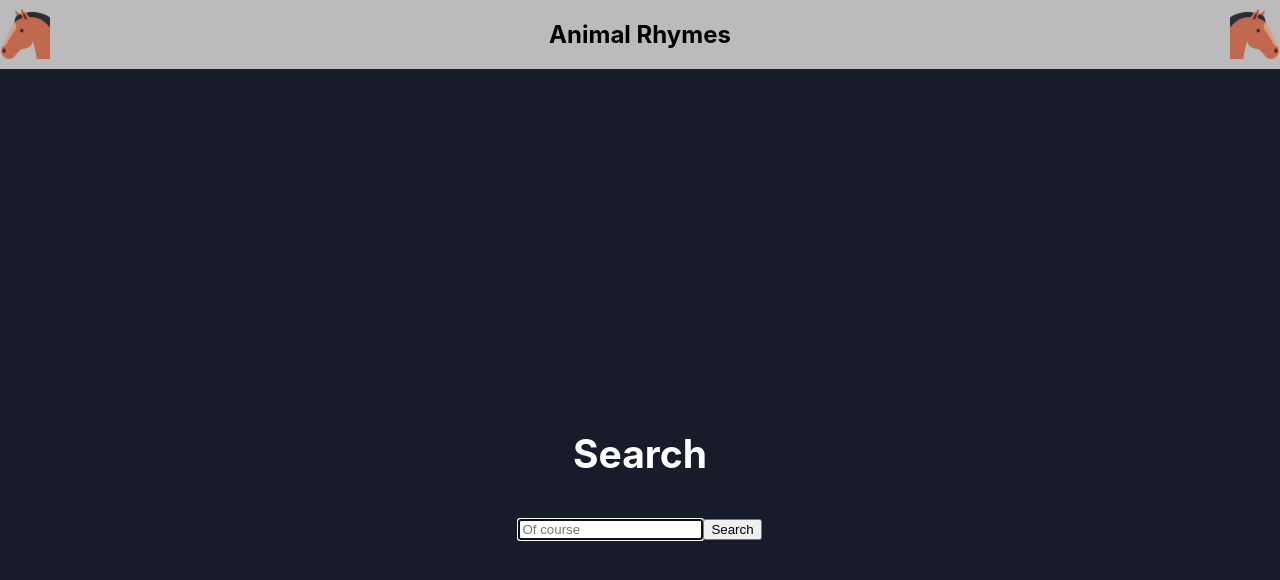
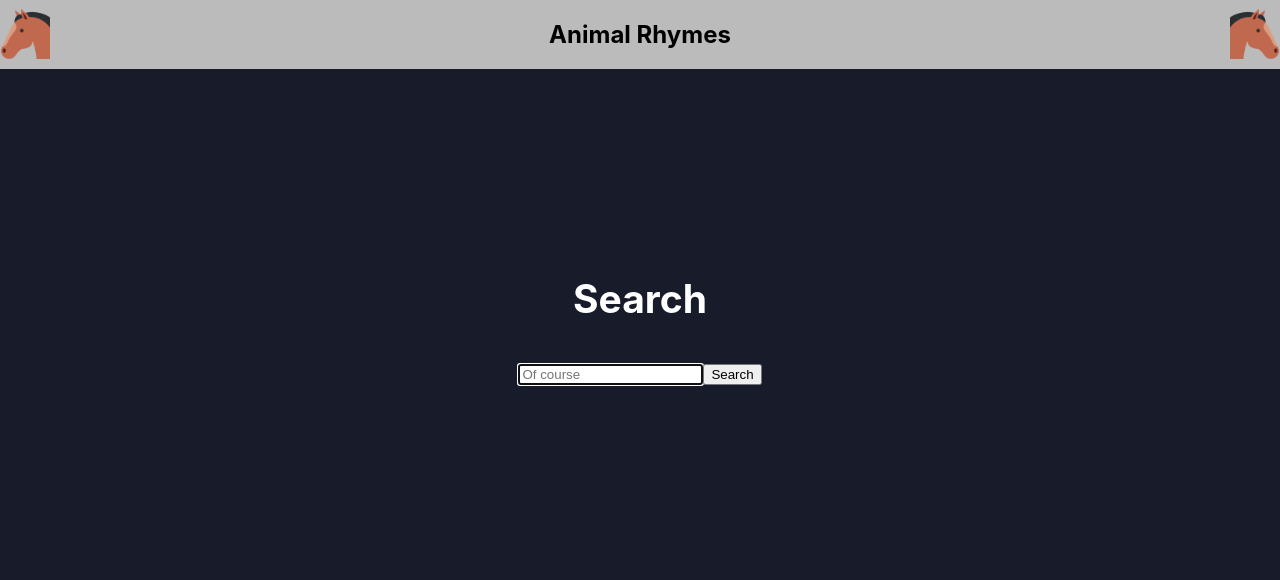
Before and after one commit to velezjose/AnimalRhymes, a React (Create React App) app in the folder frontend/: page / in a window 1280 px wide. Shown: the top 580 px of the page. Built offline with nearby package versions, Linux system fonts and the light colour scheme.

Commit message:
Make search bar appear higher

```diff
--- a/frontend/src/App.css
+++ b/frontend/src/App.css
@@ -26,6 +26,11 @@
   align-items: center;
 }
 
+.Content {
+  min-height: 40vh;
+  margin-top: -100px;
+}
+
 .App-link {
   color: #61dafb;
 }
--- a/frontend/src/components/SearchBar.js
+++ b/frontend/src/components/SearchBar.js
@@ -10,7 +10,7 @@ class SearchBar extends React.Component {
 
   render() {
     return (
-      <div>
+      <div class="Content">
         <h2>Search</h2>
         <form onSubmit={this.onClickSearch}>
           <input
```
